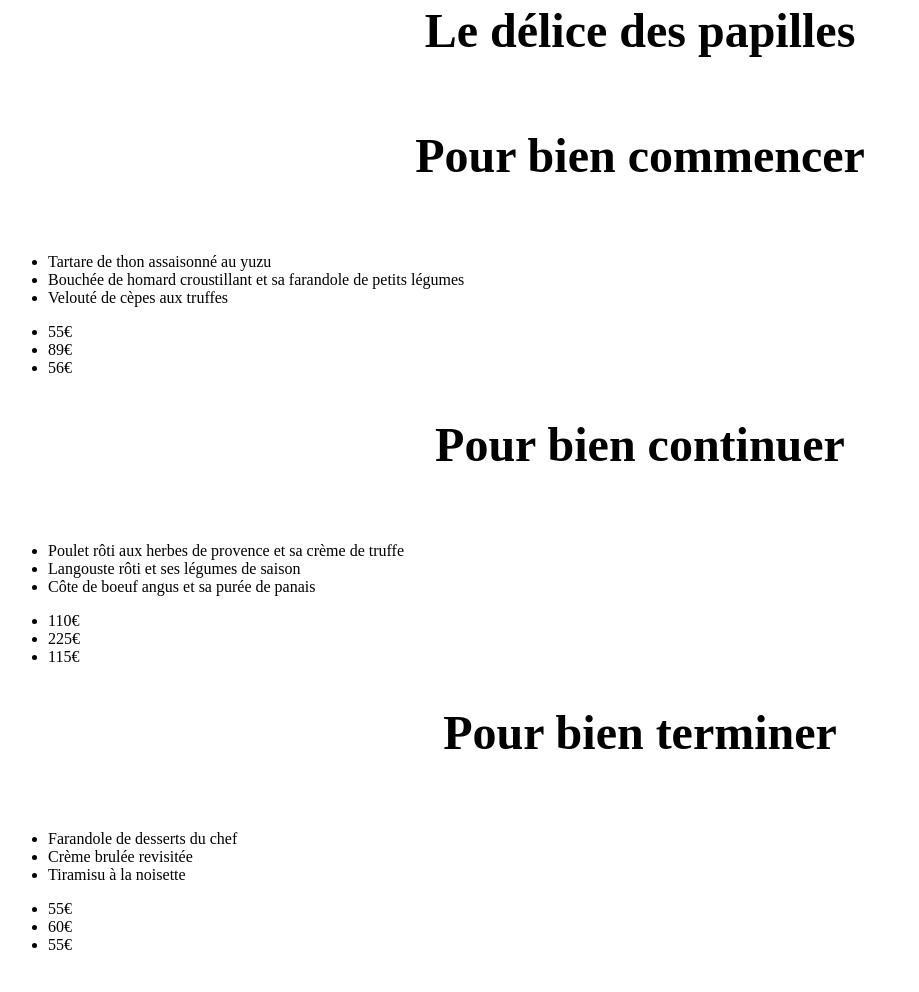
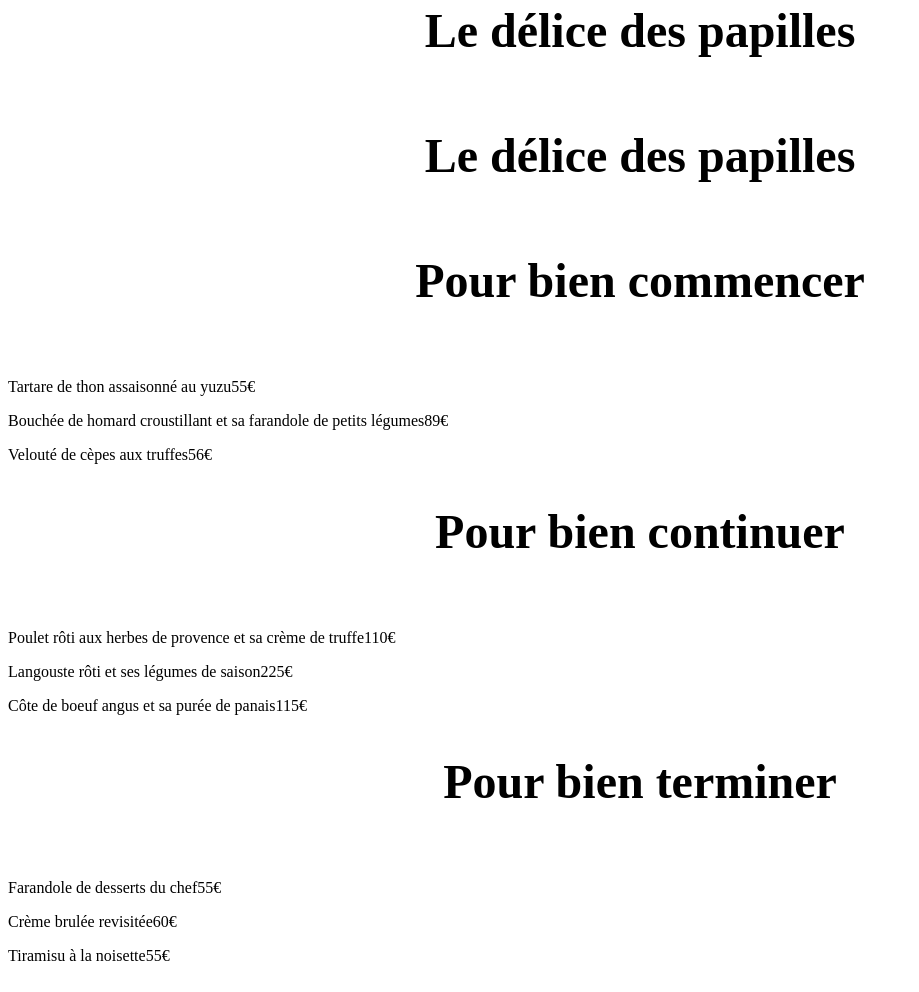
Before and after one commit to olbow-dotcom/projet3, a website: page menu3papilles.html in a window 1280 px wide. Shown: the part 208-1200 px from the top of the page, without its empty margins (0-919 px from the left). Drawn offline with Linux system fonts and the light colour scheme.

Commit message:
mise en page menu 3 et 4 html

```diff
--- a/menu3papilles.html
+++ b/menu3papilles.html
@@ -12,73 +12,49 @@
         <header>
 
             <h1>ohmyfood</h1>
+         </header>
 
-        </header>
+<section clas="début3">
+<h2>Le délice des papilles</h2>
+<main class="repas3">
 <h2>Le délice des papilles</h2>
 
-<main>
+
+    <article class="entre3"></article>
     <h2>Pour bien commencer</h2>
-    <section clas="début3">
-        <div id="entre3">
-            <ul>
-                <li>Tartare de thon assaisonné au yuzu</li>
-                <li>Bouchée de homard croustillant et sa farandole de petits légumes</li>
-                <li>Velouté de cèpes aux truffes</li>
-            </ul>
-        </div>
-        <div id="entre3_prix">
-            <ul>
-                <li>55€</li>
-                <li>89€</li>
-                <li>56€</li>
-            </ul>
-        </div>
-    </section>
 
 
-    <h2>Pour bien continuer</h2>
-    <section class="suite3">
-        <div id="plat3">
-            <ul>
-                <li>Poulet rôti aux herbes de provence et sa crème de truffe</li>
-                <li>Langouste rôti et ses légumes de saison</li>
-                <li>Côte de boeuf angus et sa purée de panais</li>
-            </ul>
-        </div>
-        <div id="plat3_prix">
-            <ul>
-                <li>110€</li>
-                <li>225€</li>
-                <li>115€</li>
 
-            </ul>
-        </div>
-    </section>
+                <p class="tartare">Tartare de thon assaisonné au yuzu<span>55€</span></p>
+                <p class="bouchée">Bouchée de homard croustillant et sa farandole de petits légumes</li>89€</p>
+                <p class="cepes">Velouté de cèpes aux truffes<span>56€</span></p>
 
+        </article>
+    <article class="plat3">
+                <h2>Pour bien continuer</h2>
+
+                <p class="poulet">Poulet rôti aux herbes de provence et sa crème de truffe<span>110€</span></p>
+                <p clas= "langouste">Langouste rôti et ses légumes de saison<span>225€</span></p>
+                <p class="cote">Côte de boeuf angus et sa purée de panais<span>115€</span></p>
+
+        </article>
+
+
+    <article class="dessert3">
     <h2>Pour bien terminer</h2>
-    <section class="fin3">
-        <div id="dessert3">
-            <ul>
-                <li>Farandole de desserts du chef</li>
-                <li>Crème brulée revisitée</li>
-                <li>Tiramisu à la noisette</li>
-            </ul>
 
-        </div>
-        <div id="dessert3_prix">
-            <ul>
-                <li>55€</li>
-                <li>60€</li>
-                <li>55€</li>
-            </ul>
+                <p class="farandole">Farandole de desserts du chef<span>55€</span></p>
+                <p class="creme">Crème brulée revisitée<span>60€</span></p>
+                <p class="tiramisu">Tiramisu à la noisette<span>55€</span></p>
 
-        </div>
-    </section>
+
+        </article>
+
 </main>
+</section>
 <footer>
     <a href="mentions_légales.html">Mentions légales</a>
     <a href="contacts">Contactez-nous</a>
 </footer>
-</div>
 </body>
 </html>
--- a/style3.scss
+++ b/style3.scss
@@ -327,6 +327,7 @@ h2
 .titre-menu__un{
     padding-bottom: 70px;
 }
+
 .repas1
 {
     display: flex;
@@ -367,7 +368,7 @@ h2
         @include style-menu;
     }
 
-    h3{ margin-bottom: 30px;
+    h3{margin-bottom: 30px;
         text-align: center;
     @include titre-souligné }
 
@@ -475,7 +476,6 @@ h2
         height: 100%;
         font-family:"Baskerville Old face","bell MT";
         font-size: 20px;
-
         box-shadow:
         0 0 5px 2px hsl(0, 0%, 90%);
         padding: 80px  120px 120px 120px ;
@@ -529,8 +529,31 @@ h2
         }
     }
     }
-    h3::before{
-        content:"";
-        width:50px;
-        height:2px;
+
+
+
+
+
+
+
+    ///style css menu 3 le délice des papilles
+
+
+
+
+
+
+
+
+
+
+
+    .repas3{
+        display:flex;
+        flex-direction: column;
+        justify-content:space-around;
+        height: 100%;
+        background-color: $color_fondpapilles;
+        box-shadow:0 0 5px 2px hsl(0, 0%, 90%); ;
+
     }
```
Also changed, not shown: menu4gout.html (+29 -50 lines).
